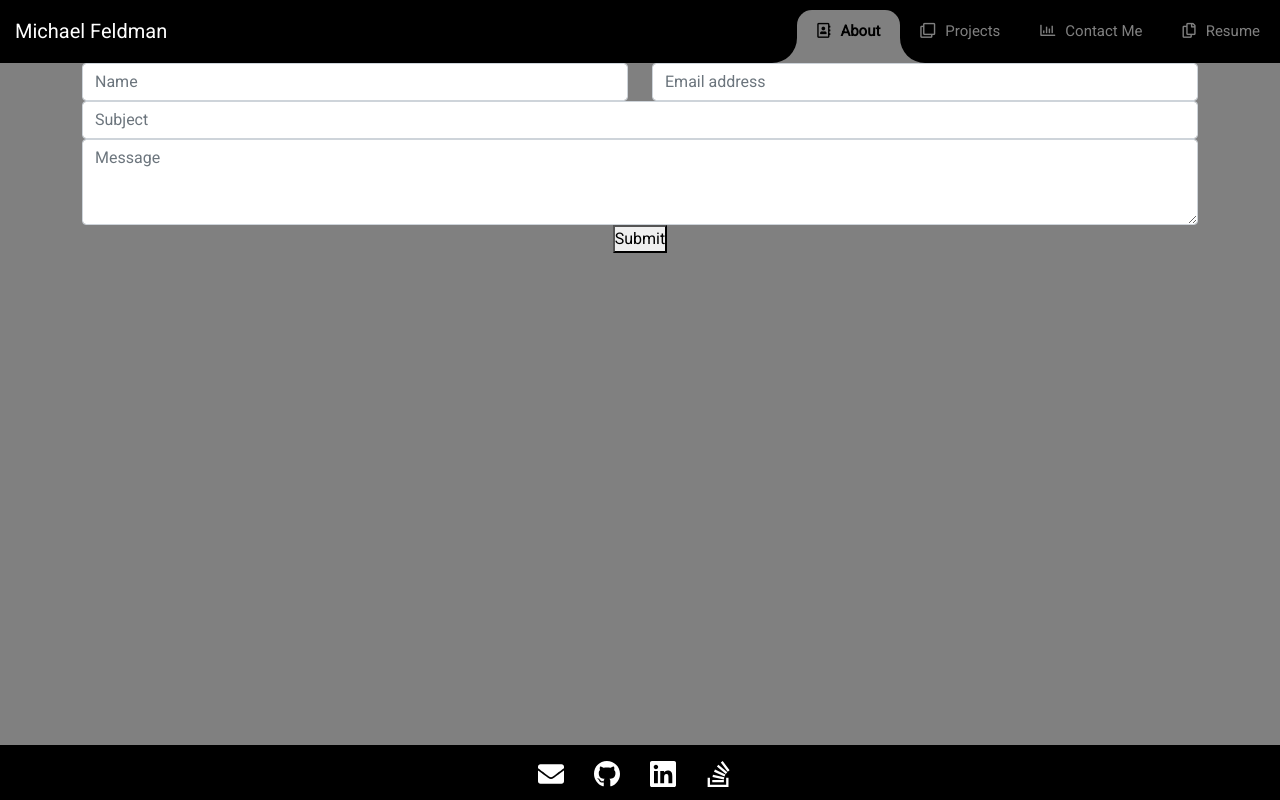
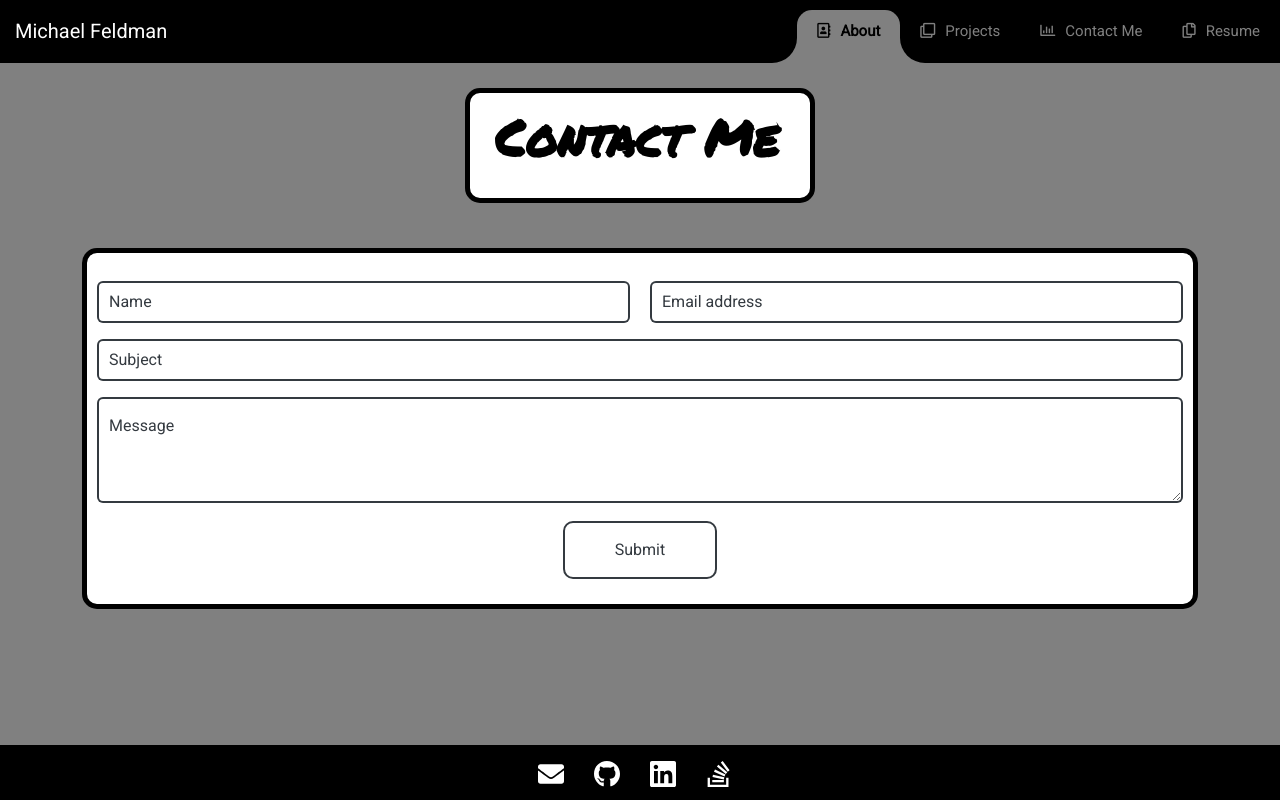
Before and after one commit to micah41224/20-React-Portfolio, a React (Create React App) app: page /contact in a window 1280 px wide. Built offline with nearby package versions, Linux system fonts and the light colour scheme; no server answers.

Commit message:
Majority of CSS completed for contact section, working on email validation error message

```diff
--- a/src/components/Contact/contact.css
+++ b/src/components/Contact/contact.css
@@ -0,0 +1,119 @@
+@import url("https://fonts.googleapis.com/css2?family=Poppins&display=swap");
+
+/* :root {
+  --light: #d0d1d3;
+  --dark: #040d14;
+  --green: #21ce99;
+} */
+
+/* body {
+  font-family: Poppins;
+  background: var(--dark);
+  line-height: 26px;
+  margin: 0;
+} */
+
+/* h1 {
+  color: var(--green);
+} */
+
+/* .App {
+  height: 75vh;
+  margin-top: 15vh;
+} */
+
+form {
+  margin-top: 20px;
+  padding-top: 20px;
+  background: var(--white);
+  border-radius: 15px;
+  border: black solid 5px;
+}
+
+.formRow {
+  margin: 10px 0 20px 0;
+}
+
+.formInput {
+  padding: 15px 10px;
+  background-color: var(--white);
+  box-shadow: 0 0 0 2px var(--dark);
+  border: none;
+  color: var(--dark);
+}
+
+.formInput:focus {
+  background-color: var(--white);
+  outline: none;
+  box-shadow: 0 0 0 2px var(--purple);
+  color: var(--dark);
+}
+
+.formInput::placeholder {
+  color: var(--dark);
+  opacity: 1;
+}
+
+.formInput:focus::placeholder {
+  color: var(--dark);
+  opacity: 1;
+}
+
+.errorMessage {
+  color: #f45532;
+  font-size: 14px;
+  margin: 0;
+  padding: 0;
+}
+
+#notifyToast {
+  color: #fff;
+  border-radius: 6px;
+  width: 200px;
+  margin-left: 75px;
+  background-color: var(--green);
+}
+
+.submit-btn {
+  background-color: var(--white);
+  color: var(--dark) !important;
+  padding: 15px 50px;
+  border: 2px solid var(--dark);
+  border-radius: 10px;
+  margin-bottom: 25px;
+}
+
+.submit-btn:hover {
+  background-color: var(--green);
+  color: var(--dark) !important;
+  border: 2px solid var(--green);
+}
+
+.submit-btn:disabled:hover {
+  background-color: var(--dark);
+  color: var(--green) !important;
+  cursor: wait;
+}
+
+@media (max-width: 768px) {
+  .submit-message {
+    width: 125px;
+    margin-left: 200px;
+  }
+}
+
+.contactHeader {
+  padding-top: 15px;
+  padding-bottom: 30px;
+  padding-left: 25px;
+  color: black;
+  font-weight: bolder;
+  font-family: "Permanent Marker", cursive;
+  font-size: 50px;
+  border: black solid 5px;
+  border-radius: 15px;
+  background-color: white;
+  width: 350px;
+  justify-content: center;
+  margin: 25px auto 25px auto;
+}
--- a/src/components/Contact/contact.js
+++ b/src/components/Contact/contact.js
@@ -68,6 +68,7 @@ const Contact = () => {
 
     return (
     <div className='ContactForm'>
+        <h1 className="contactHeader">Contact Me</h1>
       <div className='container'>
         <div className='row'>
           <div className='col-12 text-center'>
```
